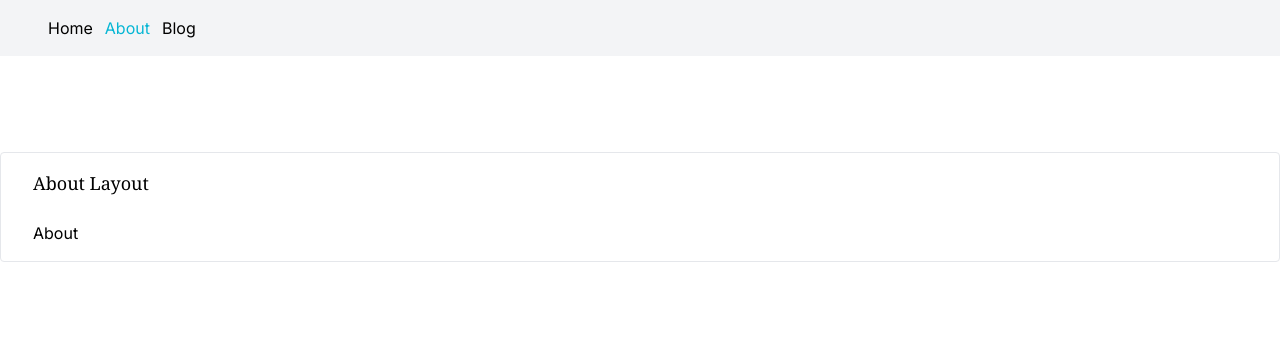
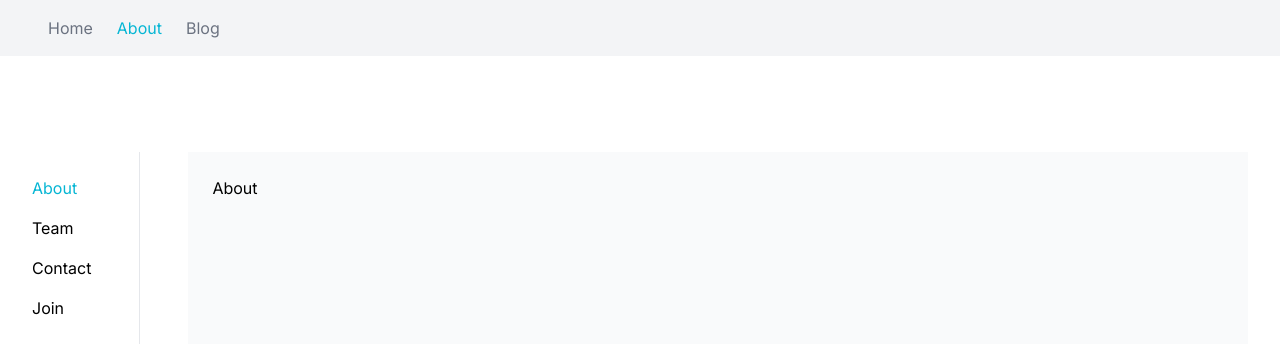
Before and after one commit to HamedBahram/nextjs-course, a Next.js app: page /about in a window 1280 px wide. Shown: the top 354 px of the page. Built offline with nearby package versions, Linux system fonts and the light colour scheme.

Commit message:
Add route groups

```diff
--- /dev/null
+++ b/app/(company)/layout.jsx
@@ -0,0 +1,32 @@
+import NavLink from '@/components/ui/NavLink'
+
+const AboutLayout = ({ children }) => {
+  return (
+    <section className='py-24'>
+      <div className='container flex'>
+        <div className='overflow-y-auto border-r border-gray-200 py-6 pr-12'>
+          <nav className='flex flex-col'>
+            <ul role='list' className='flex flex-1 flex-col gap-y-4'>
+              <li>
+                <NavLink href='/about'>About</NavLink>
+              </li>
+              <li>
+                <NavLink href='/team'>Team</NavLink>
+              </li>
+              <li>
+                <NavLink href='/contact'>Contact</NavLink>
+              </li>
+              <li>
+                <NavLink href='/join'>Join</NavLink>
+              </li>
+            </ul>
+          </nav>
+        </div>
+
+        <main className='grow ml-12 p-6 bg-gray-50'>{children}</main>
+      </div>
+    </section>
+  )
+}
+
+export default AboutLayout
--- a/app/about/layout.jsx
+++ /dev/null
@@ -1,14 +0,0 @@
-import React from 'react'
-
-const AboutLayout = ({ children }) => {
-  return (
-    <section className='py-24'>
-      <div className='container border py-4 rounded'>
-        <h1 className='text-lg font-serif'>About Layout</h1>
-        <div className='mt-6'>{children}</div>
-      </div>
-    </section>
-  )
-}
-
-export default AboutLayout
--- a/app/components/layout/header.jsx
+++ b/app/components/layout/header.jsx
@@ -1,13 +1,10 @@
-import Link from 'next/link'
-import React from 'react'
-import NavLink from '../ui/NavLink'
-import ContactButton from '../ui/ContactButton'
+import NavLink from '@/components/ui/NavLink'
 
 const Header = () => {
   return (
     <header className='bg-gray-100 p-4'>
       <nav className='container'>
-        <ul className='flex gap-3'>
+        <ul className='flex gap-6 text-gray-500'>
           <li>
             <NavLink href='/'>Home</NavLink>
           </li>
```
Also changed, not shown: app/(company)/about/page.jsx (renamed from app/about/page.jsx), app/(company)/contact/page.jsx (renamed from app/contact/page.jsx), app/(company)/team/page.jsx (renamed from app/about/team/page.jsx).
